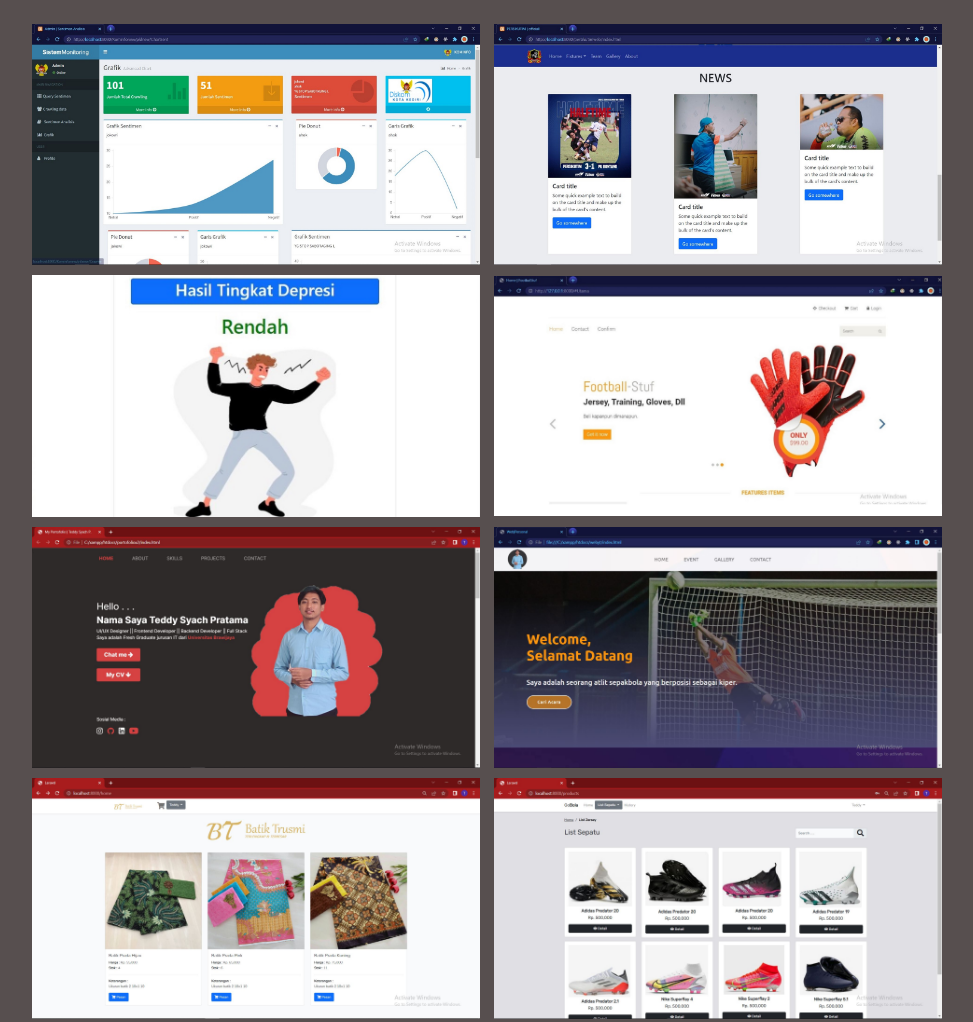
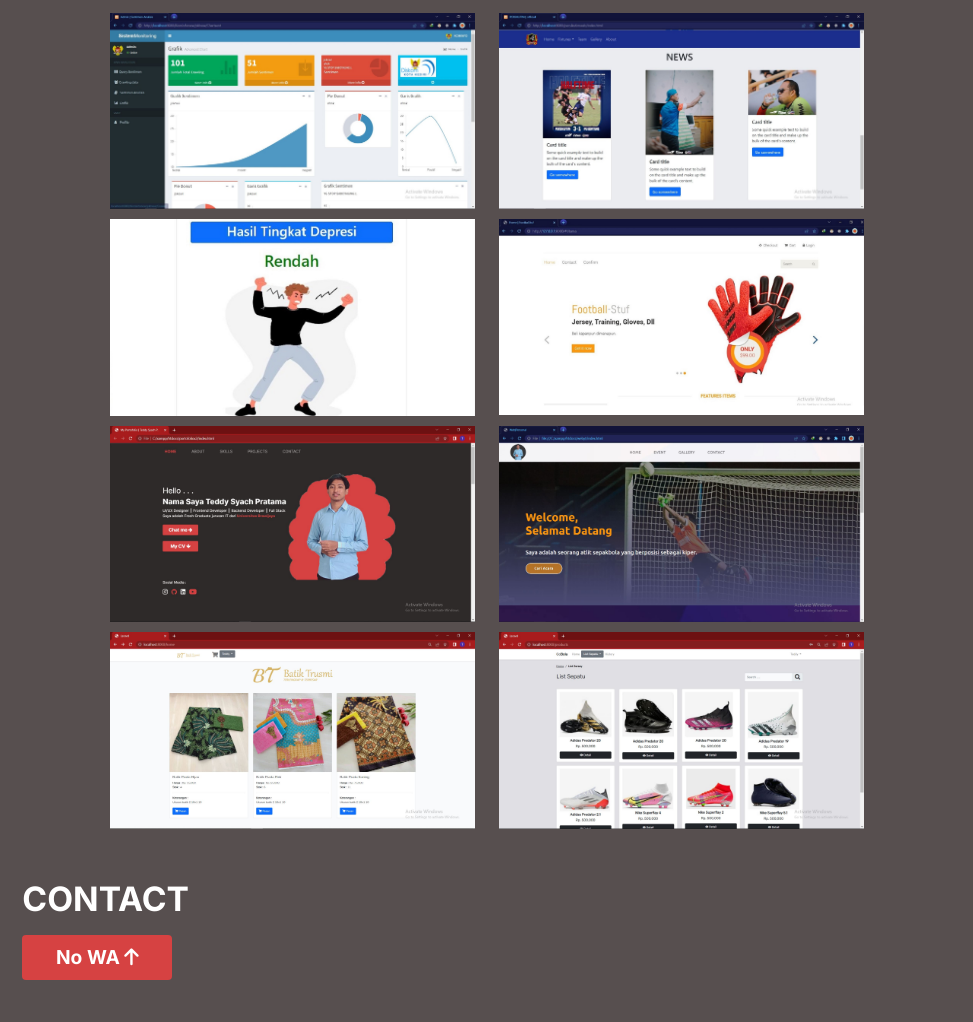
Before and after one commit to proted99/proted99.github.io, a plain HTML site: page index.html in a window 1280 px wide. Shown: the part 2386-3408 px from the top of the page, without its empty margins (153-1126 px from the left). Drawn offline with nearby package versions, Linux system fonts and the light colour scheme.

Commit message:
Mengubah index dan css pada Projects section
-Index
-Css

```diff
--- a/css/style.css
+++ b/css/style.css
@@ -150,12 +150,13 @@ hr {
 }
 
 #projects img {
-  width: 40%;
-  margin: 5px;
+  width: 100%;
+  margin-top: 5px;
+  padding-top: 5px;
 }
 
 #projects img:hover {
-  transform: scale(1.5);
+  transform: scale(1.3);
 }
 /* End Projects */
 
--- a/index.html
+++ b/index.html
@@ -150,9 +150,9 @@
               </p>
 
               <p class="text-center">
-                Saya merupakan fresh graduate dari Universitas Brawijaya pada jurusan Teknik Informatika. Saat ini saya sudah terbiasa bekerja menggunakan komputer dan bekerja secara mandiri ataupun tim, serta
-                mengutamakan kejujuran dalam bekerja sebagai tim. Dalam menempuh perkuliahan saya mendapatkan banyak pelajaran dan kemampuan dalam bidang IT serta kemampuan dalam sebuah tim. Saya terbiasa bekerja dengan target dan disiplin
-                tepat waktu. Saat ini saya bekerja menjadi freelancer dengan target klien saya berupa teman kampus untuk mengerjakan beberapa permintaan dari klien saya.
+                Saya merupakan fresh graduate dari Universitas Brawijaya pada jurusan Teknik Informatika. Saat ini saya sudah terbiasa bekerja menggunakan komputer dan bekerja secara mandiri ataupun tim, serta mengutamakan kejujuran dalam
+                bekerja sebagai tim. Dalam menempuh perkuliahan saya mendapatkan banyak pelajaran dan kemampuan dalam bidang IT serta kemampuan dalam sebuah tim. Saya terbiasa bekerja dengan target dan disiplin tepat waktu. Saat ini saya
+                bekerja menjadi freelancer dengan target klien saya berupa teman kampus untuk mengerjakan beberapa permintaan dari klien saya.
               </p>
             </div>
           </div>
@@ -442,15 +442,29 @@
             </div>
           </div>
 
-          <div class="row">
-            <div class="col-12 text-center pt-3">
+          <div class="row col-10 justify-content-center text-center offset-1">
+            <div class="col-lg-5 col-12">
               <img src="img/Pss1.JPG" alt="..." />
+            </div>
+            <div class="col-lg-5 col-12">
               <img src="img/Pss2.JPG" alt="..." />
+            </div>
+            <div class="col-lg-5 col-12">
               <img src="img/Pss3.JPG" alt="..." />
+            </div>
+            <div class="col-lg-5 col-12">
               <img src="img/Pss4.JPG" alt="..." />
+            </div>
+            <div class="col-lg-5 col-12">
               <img src="img/Pss5.JPG" alt="..." />
+            </div>
+            <div class="col-lg-5 col-12">
               <img src="img/Pss6.JPG" alt="..." />
+            </div>
+            <div class="col-lg-5 col-12">
               <img src="img/Pss7.JPG" alt="..." />
+            </div>
+            <div class="col-lg-5 col-12">
               <img src="img/Pss8.JPG" alt="..." />
             </div>
           </div>
```
